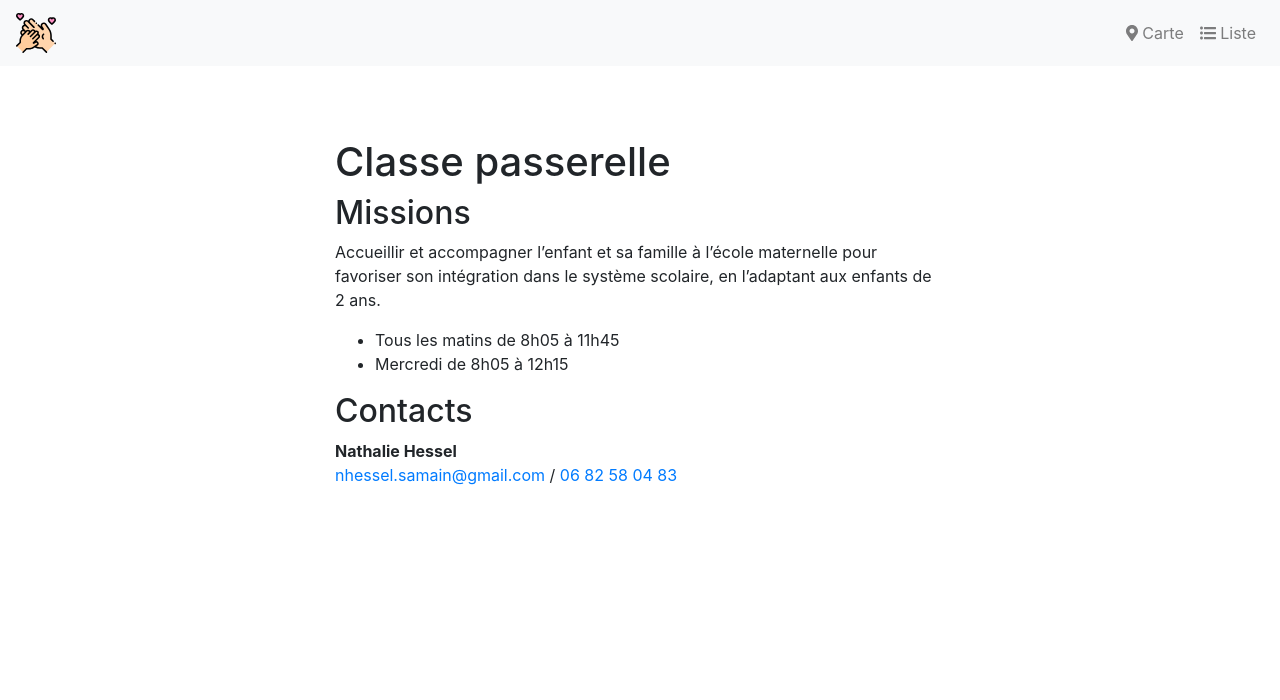
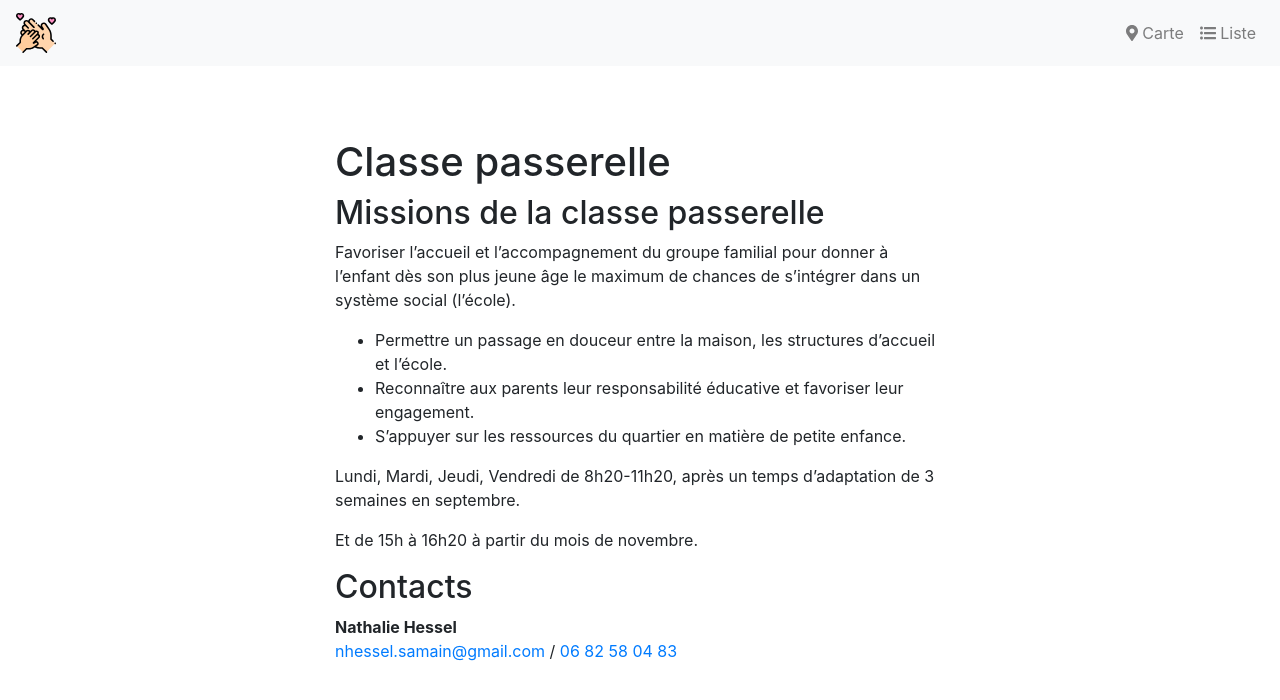
Before and after one commit to commissionparentalite/commissionparentalite.github.io, a Jekyll site: the page built from _membres/classe-passerelle.md, in a window 1280 px wide. Shown: the top 700 px of the page. Built offline with Jekyll 4.4.1, drawn with Linux system fonts in a browser that asks for light colours; nearby versions of some CDN libraries.

Commit message:
Update from Forestry.io - Updated classe-passerelle.md

```diff
--- a/_membres/classe-passerelle.md
+++ b/_membres/classe-passerelle.md
@@ -18,9 +18,14 @@ contacts:
   phone: 06 82 58 04 83
 
 ---
-## Missions
+## Missions de la classe passerelle
 
-Accueillir et accompagner l'enfant et sa famille à l'école maternelle pour favoriser son intégration dans le système scolaire, en l'adaptant aux enfants de 2 ans.
+Favoriser l'accueil et l'accompagnement du groupe familial pour donner à l'enfant dès son plus jeune âge le maximum de chances de s'intégrer dans un système social (l'école).
 
-* Tous les matins de 8h05 à 11h45
-* Mercredi de 8h05 à 12h15
+* Permettre un passage en douceur entre la maison, les structures d'accueil et l'école.
+* Reconnaître aux parents leur responsabilité éducative et favoriser leur engagement.
+* S'appuyer sur les ressources du quartier en matière de petite enfance.
+
+Lundi, Mardi, Jeudi, Vendredi de 8h20-11h20, après un temps d'adaptation de 3 semaines en septembre.
+
+Et de 15h à 16h20 à partir du mois de novembre.
```
